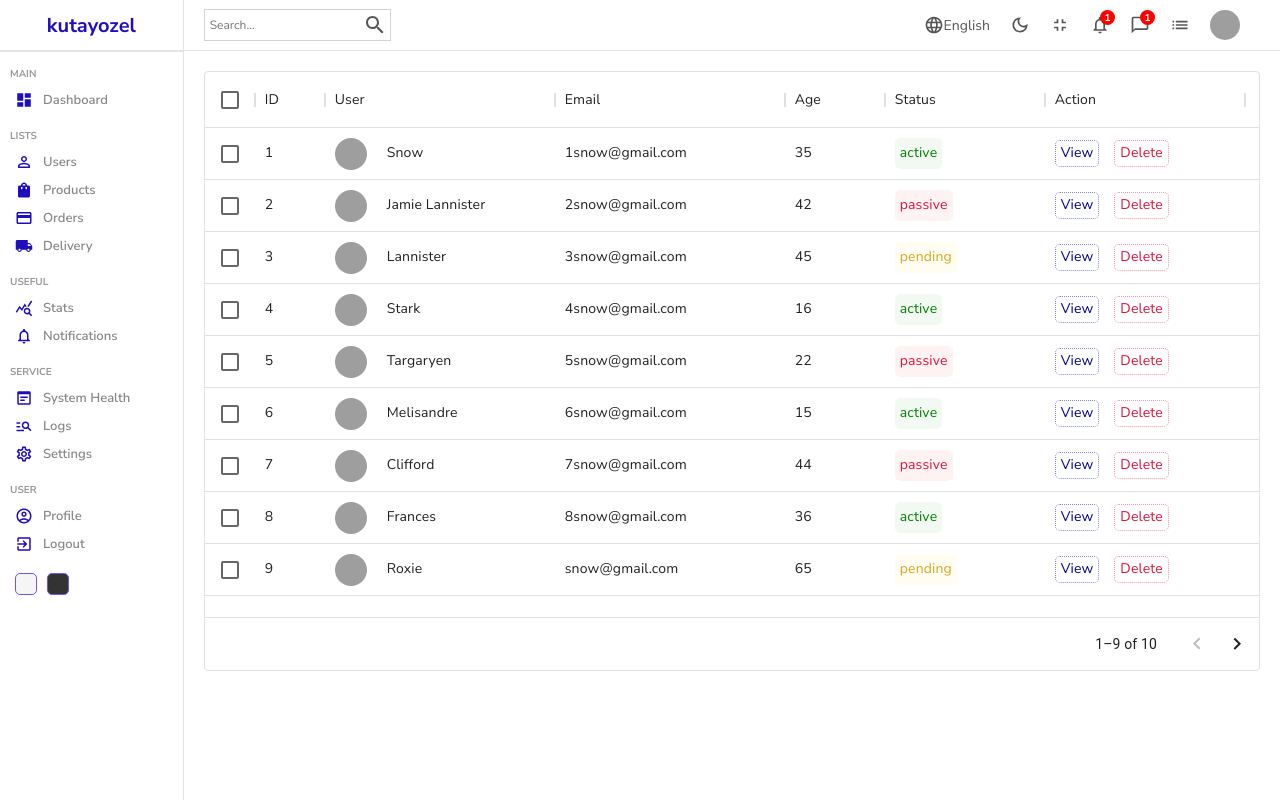
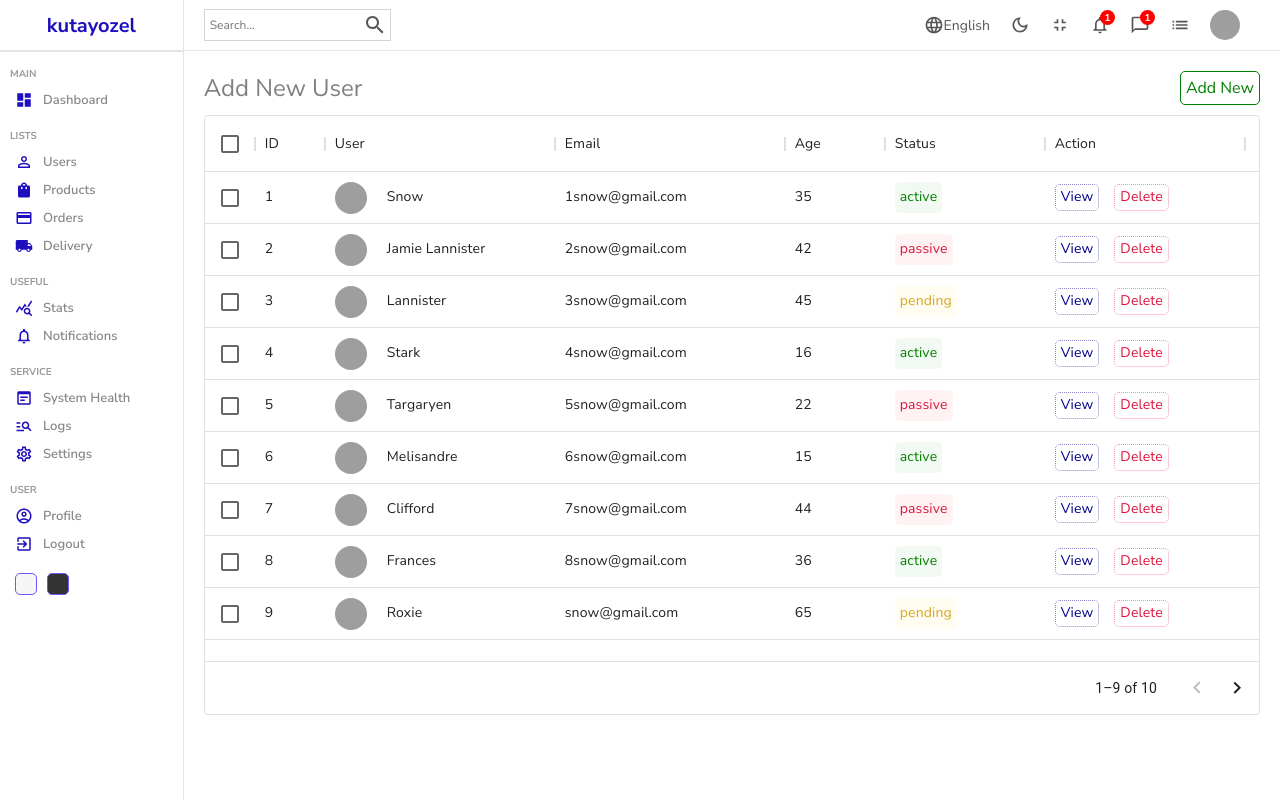
Before and after one commit to kutayozel/admin-panel, a React (Create React App) app: page /users in a window 1280 px wide. Built offline with nearby package versions, Linux system fonts and the light colour scheme; grey boxes are pictures that could not be loaded.

Commit message:
router links

```diff
--- a/src/components/datatable/Datatable.js
+++ b/src/components/datatable/Datatable.js
@@ -1,6 +1,7 @@
 import './datatable.scss'
 import { DataGrid, GridColDef, GridValueGetterParams } from '@mui/x-data-grid';
 import {userColumns, userRows} from "../../datatablesource"
+import { Link } from 'react-router-dom';
 
 const Datatable = () => {
 
@@ -12,7 +13,9 @@
             renderCell:() => {
                 return(
                     <div className="cellAction">
-                        <div className="viewButton">View</div>
+                        <Link to="/users/test" style={{textDecoration:"none"}}>
+                            <div className="viewButton">View</div>
+                        </Link>
                         <div className="deleteButton">Delete</div>
                     </div>
                 )
@@ -22,6 +25,12 @@
 
   return (
     <div className='datatable'>
+        <div className="datatableTitle">
+            Add New User
+            <Link to="/users/new" style={{textDecoration:"none"}} className="link">
+                Add New
+            </Link>
+        </div>
         <DataGrid
         rows={userRows}
         columns={userColumns.concat(actionColumn)}
--- a/src/components/datatable/datatable.scss
+++ b/src/components/datatable/datatable.scss
@@ -2,6 +2,26 @@
     height: 600px;
     padding: 20px;
 
+    .datatableTitle {
+        width: 100%;
+        font-size: 24px;
+        color: gray;
+        margin-bottom: 10px;
+        display: flex;
+        align-items: center;
+        justify-content: space-between;
+
+        .link {
+            text-decoration: none;
+            color: green;
+            font-size: 16px;
+            font-weight: 400;
+            border: 1px solid green;
+            padding: 5px;
+            border-radius: 5px;
+            cursor: pointer;
+        }
+    }
 
     .cellWithImg {
         display: flex;
--- a/src/components/sidebar/Sidebar.js
+++ b/src/components/sidebar/Sidebar.js
@@ -11,12 +11,15 @@
 import SettingsOutlinedIcon from '@mui/icons-material/SettingsOutlined';
 import AccountCircleOutlinedIcon from '@mui/icons-material/AccountCircleOutlined';
 import ExitToAppOutlinedIcon from '@mui/icons-material/ExitToAppOutlined';
+import {Link} from "react-router-dom"
 
 const Sidebar = () => {
   return (
     <div className="sidebar">
         <div className="top">
+          <Link to="/" style={{textDecoration:"none"}}>
           <span className="logo">kutayozel</span>
+          </Link>
         </div>
         <hr />
         <div className="center">
@@ -27,14 +30,18 @@
               <span>Dashboard</span>
             </li>
             <p className="title">LISTS</p>
+            <Link to="/users" style={{textDecoration:"none"}}>
               <li>
                 <PersonOutlineOutlinedIcon className = "icon"/>
                 <span>Users</span>
               </li>
+            </Link>
+            <Link to="/products" style={{textDecoration:"none"}}>
               <li>
               <ShoppingBagIcon className = "icon"/>
                 <span>Products</span>
               </li>
+            </Link>
             <li>
             <CreditCardIcon className = "icon"/>
               <span>Orders</span>
```
Lines whose indentation alone changed are shown as unchanged.
